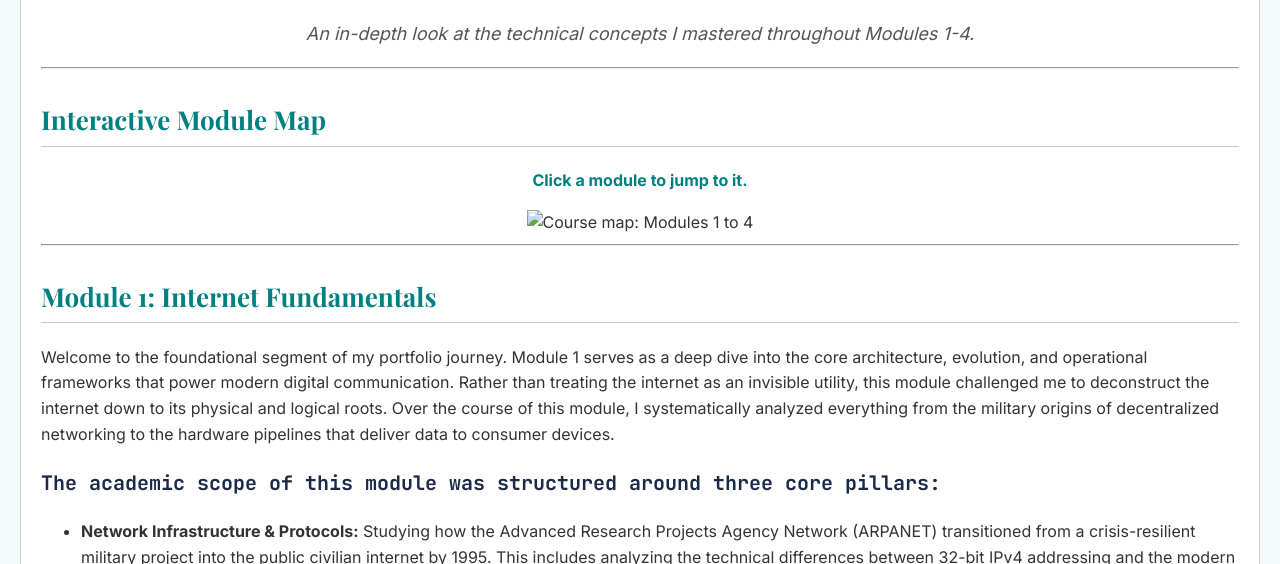
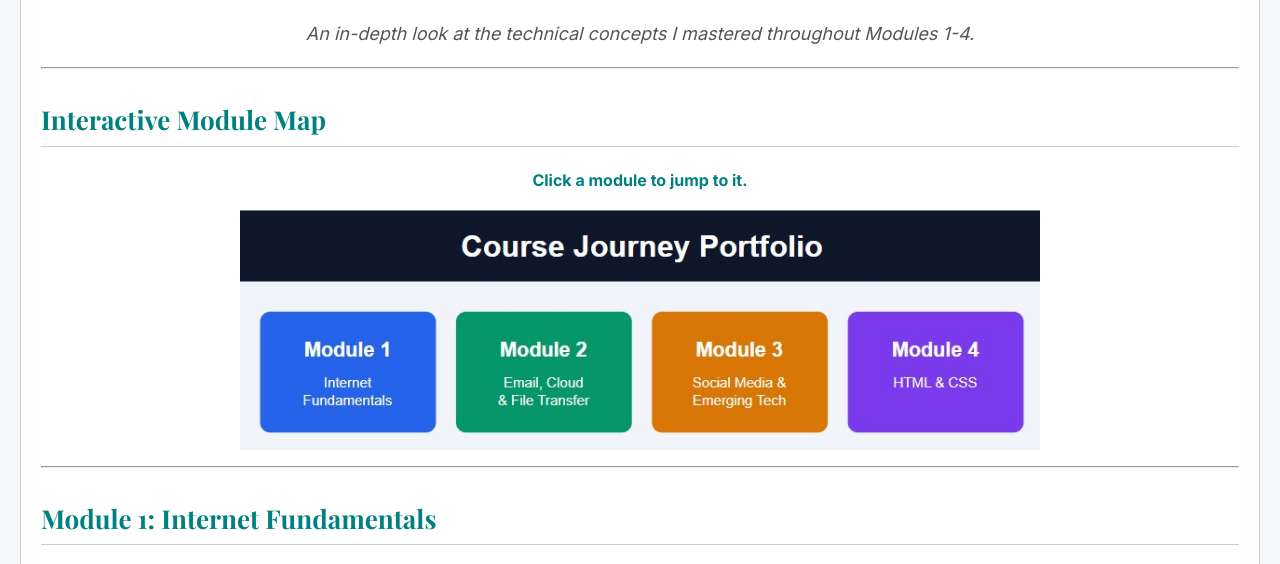
Before and after one commit to AyeshaTaufique/Ayesha, a plain HTML site: page coursework.html in a window 1280 px wide. Shown: the part 215-779 px from the top of the page. Drawn offline with nearby package versions, Linux system fonts and the light colour scheme.

Commit message:
Update coursework.html

```diff
--- a/coursework.html
+++ b/coursework.html
@@ -38,7 +38,7 @@
 
         <div style="text-align: center;">
             <!-- Save your image as course-map.jpg in the same folder! -->
-            <img src="course-map.jpg" width="800" height="240" alt="Course map: Modules 1 to 4" usemap="#modules">
+            <img src="image_4.jpg" width="800" height="240" alt="Course map: Modules 1 to 4" usemap="#modules">
 
             <map name="modules">
                 <area shape="rect" coords="20,100,195,220"  href="#module1" alt="Module 1">
```
